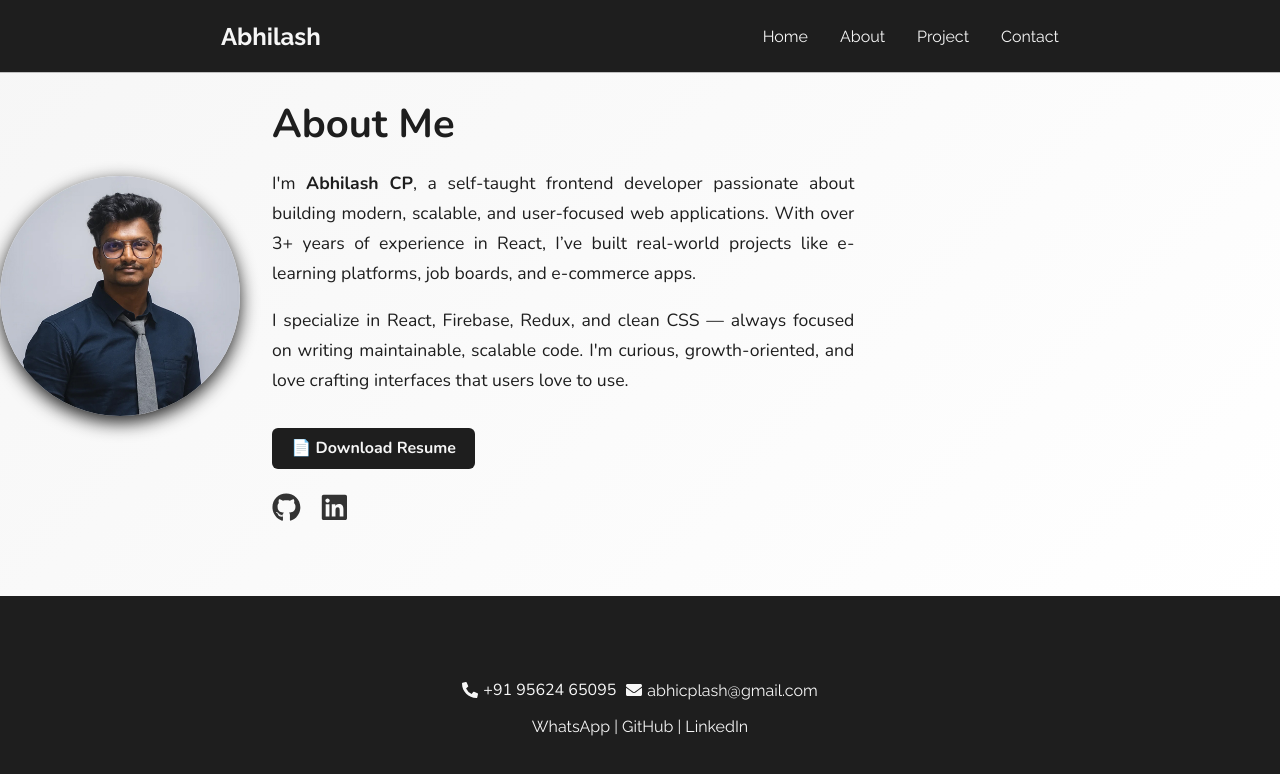
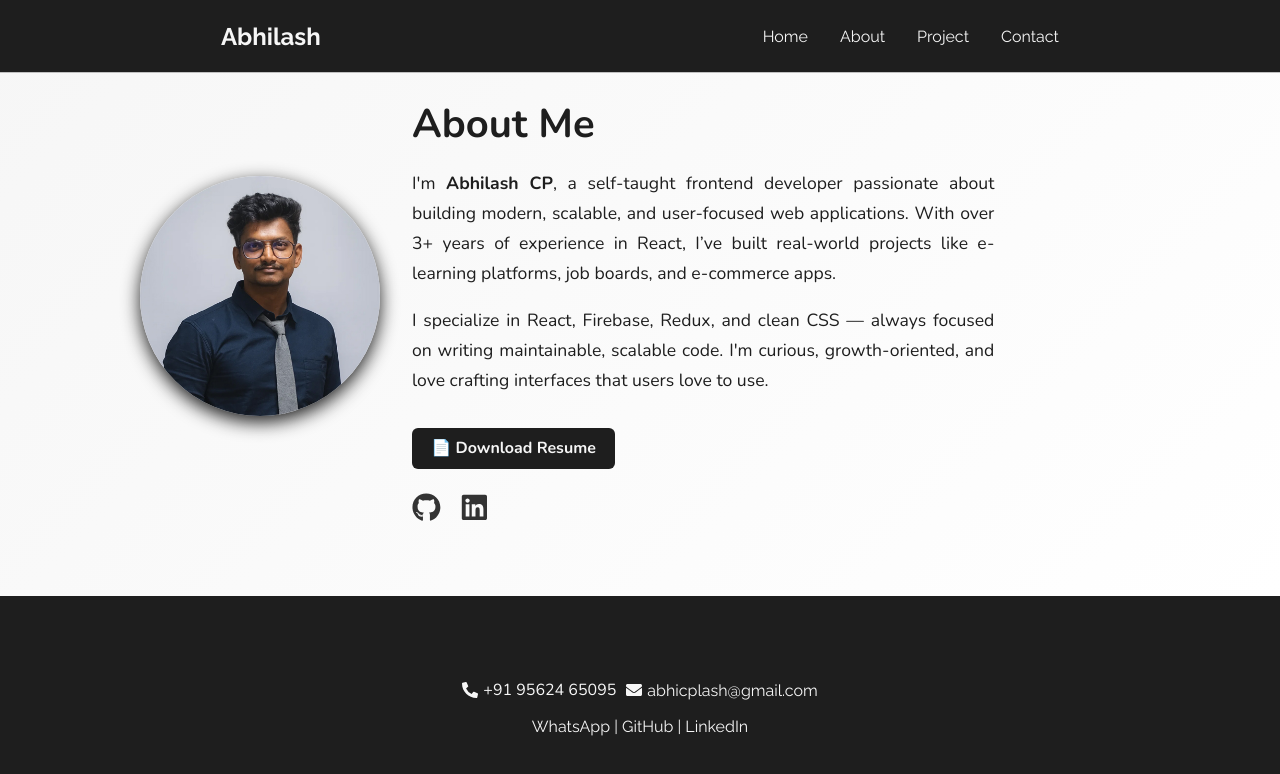
Before and after one commit to abhicplash/mine, a React (Vite) app: page / in a window 1280 px wide. Shown: the top 774 px of the page. Built offline with nearby package versions, Linux system fonts and the light colour scheme.

Commit message:
about alignment changed

```diff
--- a/src/styles/About.css
+++ b/src/styles/About.css
@@ -2,6 +2,9 @@
   padding: 4rem 0;
   background: linear-gradient(135deg, var(--white) 0%, #ffffff 100%);
   color: var(--black);
+  display: flex;
+  align-items: center;
+  justify-content: center;
 }
 
 .about-container {
@@ -12,6 +15,7 @@
   justify-content: center;
   flex-wrap: wrap;
   gap: 2rem;
+  /* border: 1px solid red; */
 }
 
 .avatar-wrapper {
```
